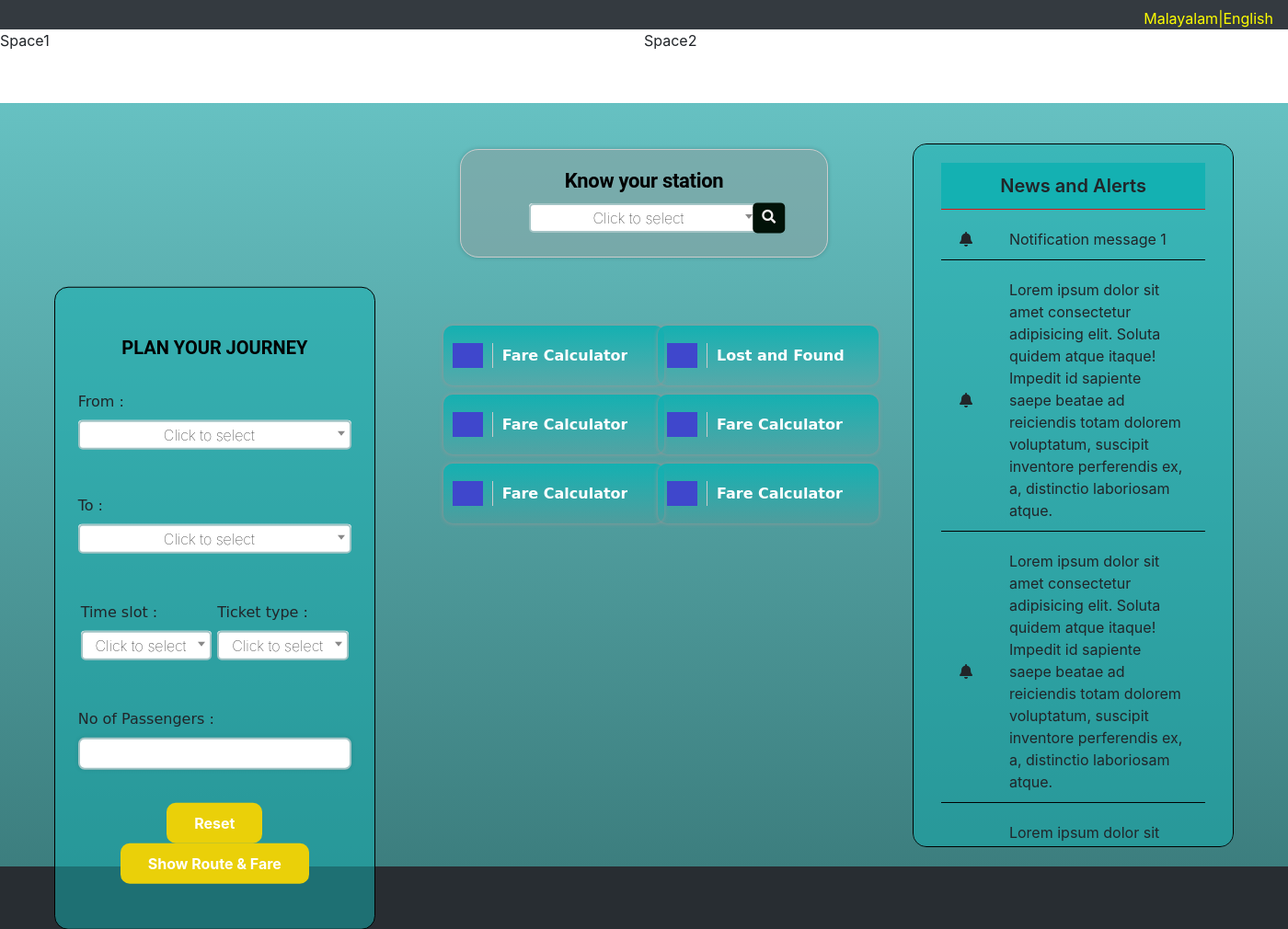
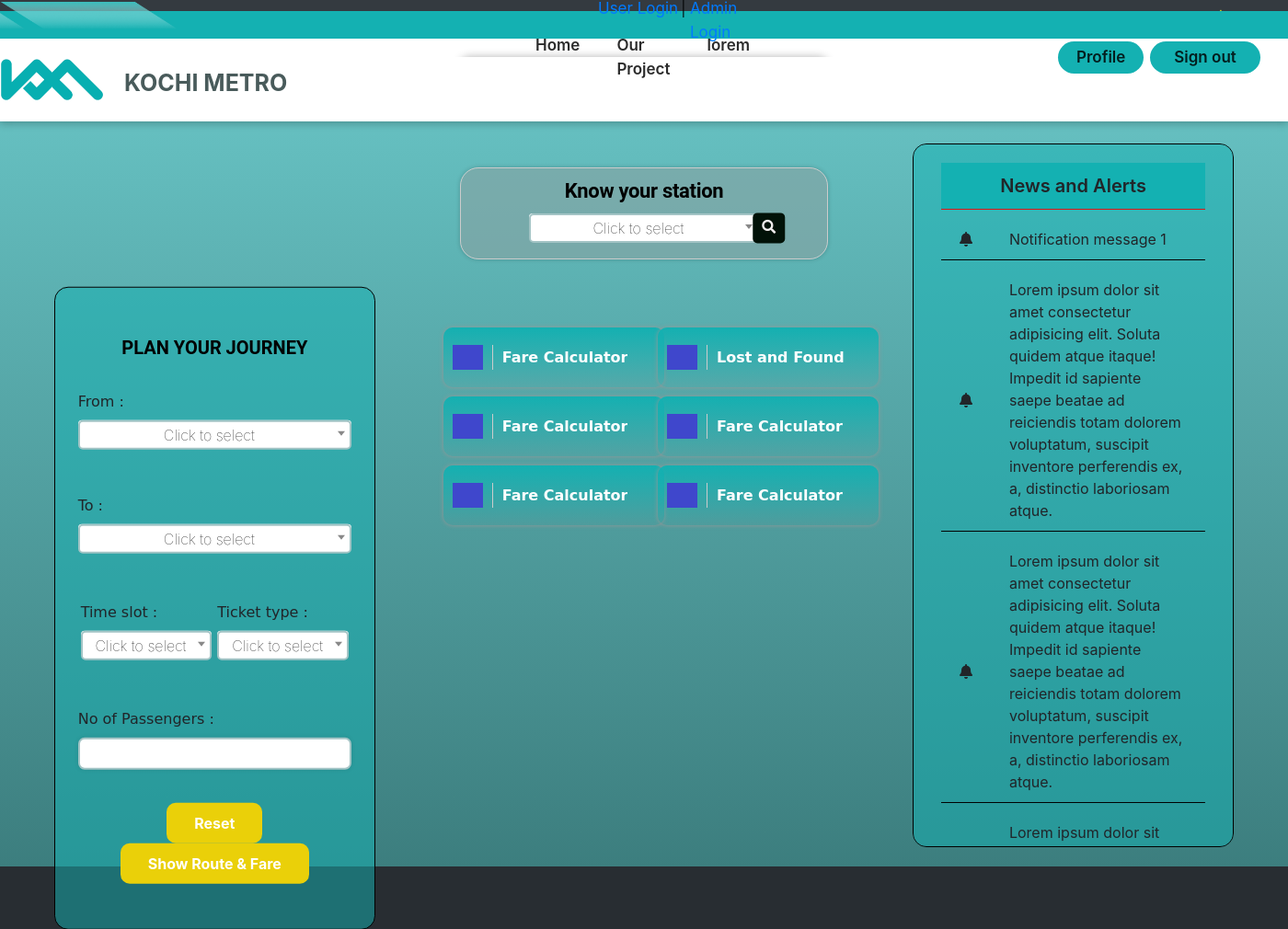
Before and after one commit to adilmuhammedy/Kochimetro, a PHP site: page /home.html in a window 1400 px wide. Shown: the top 1010 px of the page at 92% size. Run offline with PHP 8.4, Linux system fonts and the light colour scheme; some libraries are stand-ins or nearby versions.

Commit message:
home page updated

```diff
--- a/css/home.css
+++ b/css/home.css
@@ -1,5 +1,186 @@
 body{
   background: linear-gradient(180deg, #6CCACB 0%, #1B4949 100%);
+}
+.full-navbar{
+  position: absolute;
+  width: 100%;
+  height: 100px;
+  box-shadow: 0px 1px 9px 1px rgba(0, 0, 0, 0.269);
+}
+
+.top{
+  position: absolute;
+  top:-20px;
+  height: 30px;
+  position: absolute;
+  width: 100%;
+  background-color: #14B1B2;
+}
+.bottom{
+  position: absolute;
+  top:30px;
+  width: 100%;
+  height: 70px;
+  background-color: white;
+}
+
+.pattern{
+  position: absolute;
+  left:-30px;
+  top:-10px;
+  height: 30px;
+}
+.col-5pattern{
+  position: absolute;
+  left:-500px;
+  top:-10px;
+  height: 30px;
+
+}
+
+.full-navbar .login .li1{
+  position: absolute;
+  left:650px;
+  top:-15px;
+  width:100px;
+  text-decoration: none;
+  font-size:17px;
+  color: #060606d4;
+}
+.full-navbar .login .li2{
+  position: absolute;
+  left:750px;
+  top:-15px;
+  width:100px;
+  text-decoration: none;
+  font-size:17px;
+  color: #000000d4;
+}
+.full-navbar .login .bar{
+  position: absolute;
+  left:740px;
+  top:-15px;
+  width:100px;
+  text-decoration: none;
+  font-size:17px;
+  color: #000000d4;
+}
+.full-navbar .login li a:hover{
+  color: #ffffffd4;
+  transition: 0.3s;
+  cursor: pointer;
+}
+
+.full-navbar .login{
+  display: flex;
+  gap: 15px;
+  padding: 2px 0px 2px 95px;
+  margin: 0;
+  list-style: none;
+}
+
+.top .container .row{
+  position: absolute;
+  top:20px;
+  display: flex;
+  justify-content: space-between;
+}
+
+.full-navbar .bottom .container{
+  height: 70px;
+  padding-top: 10px;
+}
+
+.bottom .container .row{
+  position: absolute;
+  top:5px;
+  left:10px;
+  display: flex;
+  justify-content: space-between;
+}
+
+.full-navbar .bottom .bottom-left{
+  display: flex;
+  align-items: center;
+  justify-content: flex-start;
+
+}
+
+.full-navbar .bottom .logo{
+  height: 50px;
+}
+
+.full-navbar .bottom .metro-name{
+  position:absolute;
+  left:150px;
+  width:400px;
+  font-size: 25px;
+  top:10px;
+  font-weight: 700;
+  color: #495b5b;
+}
+
+.full-navbar .bottom .bottom-right{
+  position:absolute;
+  left:50px;
+  width:400px;
+  display: flex;
+  justify-content: end;
+  align-items: center;
+  gap: 40px;
+}
+
+.full-navbar .bottom .bottom-right ul{
+  position: absolute;
+  left:500px;
+  display: flex;
+  list-style: none;
+  margin: 0;
+  gap: 40px;
+  text-decoration: none;
+
+}
+
+.full-navbar .bottom .bottom-right ul a{
+  text-decoration: none;
+  font-size:17px;
+  color: #000000d4;
+  font-weight: 600;
+}
+
+.full-navbar .bottom .bottom-right ul a:hover{
+  color: #14B1B2;
+}
+
+.full-navbar .bottom .bottom-right .button1{
+  position: absolute;
+  left:1100px;
+  background-color: #14B1B2;
+  padding: 5px 20px 5px 20px;
+  border: none;
+  border-radius: 20px;
+  font-size:17px;
+  color: #000000d4;
+  font-weight: 600;
+  transition: 0.3s;
+}
+.full-navbar .bottom .bottom-right .button2{
+  position: absolute;
+  left:1200px;
+  width:120px;
+  background-color: #14B1B2;
+  padding: 5px 20px 5px 20px;
+  border: none;
+  border-radius: 20px;
+  font-size:17px;
+  color: #000000d4;
+  font-weight: 600;
+  transition: 0.3s;
+}
+
+.full-navbar .bottom .bottom-right button:hover{
+  color: #ffffff;
+  cursor: pointer;
 }
 
 .form-container {
@@ -210,8 +391,8 @@
   text-align: center;
 } */
 
-/* Station Search  */
-
+/*
+ Station Search  */
 .search-container {
   display: flex;
   align-items: center;
@@ -222,10 +403,11 @@
   border-radius: 20px;
   box-shadow: 0px 0px 5px rgba(0, 0, 0, 0.2);
   width: 400px;
+  height:100px;
   margin: 0 auto;
 
   background: rgba(134, 163, 164, 0.63);
-  margin-top: 50px;
+  margin-top: 70px;
   margin-bottom: 50px;
 }
 
@@ -698,6 +880,8 @@
 	padding: 20px;
 	margin: 50px auto;
 	width: 400px;
+
+
 	border-radius: 10px;
 	box-shadow: 0 0 10px rgba(0, 0, 0, 0.3);
 }
--- a/home.html
+++ b/home.html
@@ -52,12 +52,53 @@
   </nav>
 
   <div class="sec-nav">
-    <div class="p2">
-      Space1
-    </div>
-    <div class="p2">
-      Space2
-    </div>
+    <section class="full-navbar ">
+
+      <nav class="top">
+          <div class="container">
+
+
+                  <img class=" col-5pattern" src="images/header_pattern_1.png" alt="">
+
+
+                      <ul class="login">
+                          <li class="li1">
+                              <a href="#">User Login</a>
+                          </li>
+                          <p class="bar">|</p>
+                          <li class="li2">
+                              <a href="#">Admin Login</a>
+                          </li>
+                      </ul>
+
+              </div>
+
+      </nav>
+
+      <nav class="bottom ">
+
+              <div class="row">
+
+                  <div class="bottom-left col-5">
+                      <img class="logo" src="images/Koch_Metro_Logo_1.png" alt="kochi-metro-logo">
+                      <p class="metro-name">KOCHI METRO</p>
+                  </div>
+                  <div class="bottom-right col-6">
+                      <ul>
+                          <li><a href="#">Home</a></li>
+                          <li><a href="#">Our Project</a></li>
+                          <li><a href="#">lorem</a></li>
+                      </ul>
+                      <button class="button1" type="button">Profile</button>
+                      <button class="button2" type="button">Sign out</button>
+                  </div>
+
+
+
+          </div>
+      </nav>
+  </section>
+
   </div>
 
   <div class="container-fluid">
```
